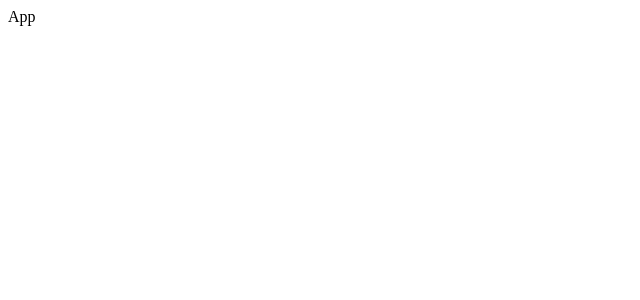
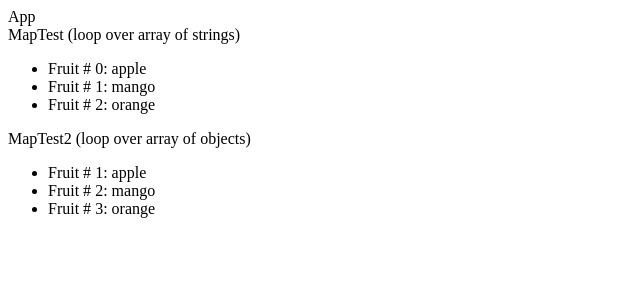
Before and after one commit to ows-ali/react-series, a React (Create React App) app: page / in a window 1280 px wide. Shown: the top 300 px of the page, without its empty margins (0-640 px from the left). Built offline with nearby package versions, Linux system fonts and the light colour scheme.

Commit message:
add map example

```diff
--- a/src/App.js
+++ b/src/App.js
@@ -1,7 +1,15 @@
 import React from "react";
+import MapTest from "./MapTest";
+import MapTest2 from "./MapTest2";
 
 const App = () => {
-  return <div>App</div>;
+  return (
+    <div>
+      App
+      <MapTest />
+      <MapTest2 />
+    </div>
+  );
 };
 
 export default App;
--- /dev/null
+++ b/src/MapTest.js
@@ -0,0 +1,21 @@
+import React from "react";
+
+const fruits = ["apple", "mango", "orange"];
+const MapTest = () => {
+  return (
+    <div>
+      MapTest (loop over array of strings)
+      <ul>
+        {fruits.map((fruitName, index) => {
+          return (
+            <li key={fruitName}>
+              Fruit # {index}: {fruitName}
+            </li>
+          );
+        })}
+      </ul>
+    </div>
+  );
+};
+
+export default MapTest;
--- /dev/null
+++ b/src/MapTest2.js
@@ -0,0 +1,27 @@
+import React from "react";
+
+const fruits = [
+  { id: 1, name: "apple" },
+  { id: 2, name: "mango" },
+  { id: 3, name: "orange" },
+];
+
+const MapTest2 = () => {
+  return (
+    <div>
+      MapTest2 (loop over array of objects)
+      <ul>
+        {fruits.map((fruit, index) => {
+          return (
+            <li key={fruit.id}>
+              <span>Fruit # {fruit.id}: </span>
+              <span>{fruit.name}</span>
+            </li>
+          );
+        })}
+      </ul>
+    </div>
+  );
+};
+
+export default MapTest2;
```
Also changed, not shown: 1 other file (tests, documents, lock files or other folders).
